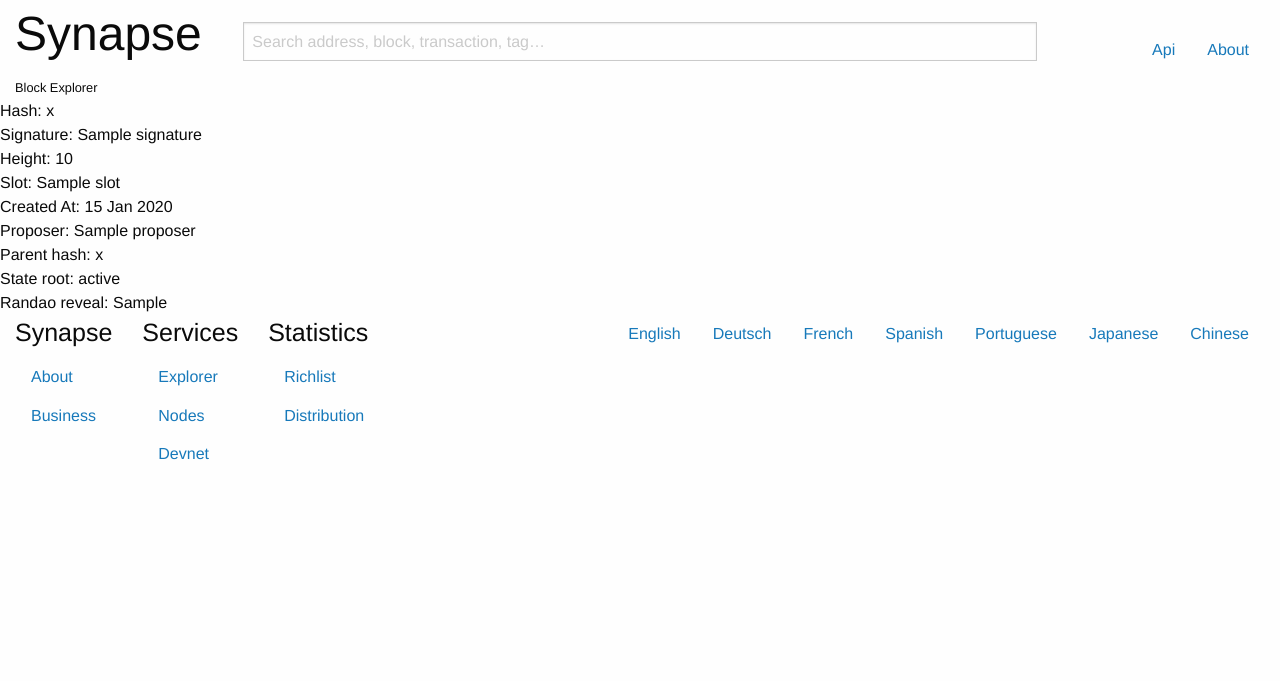
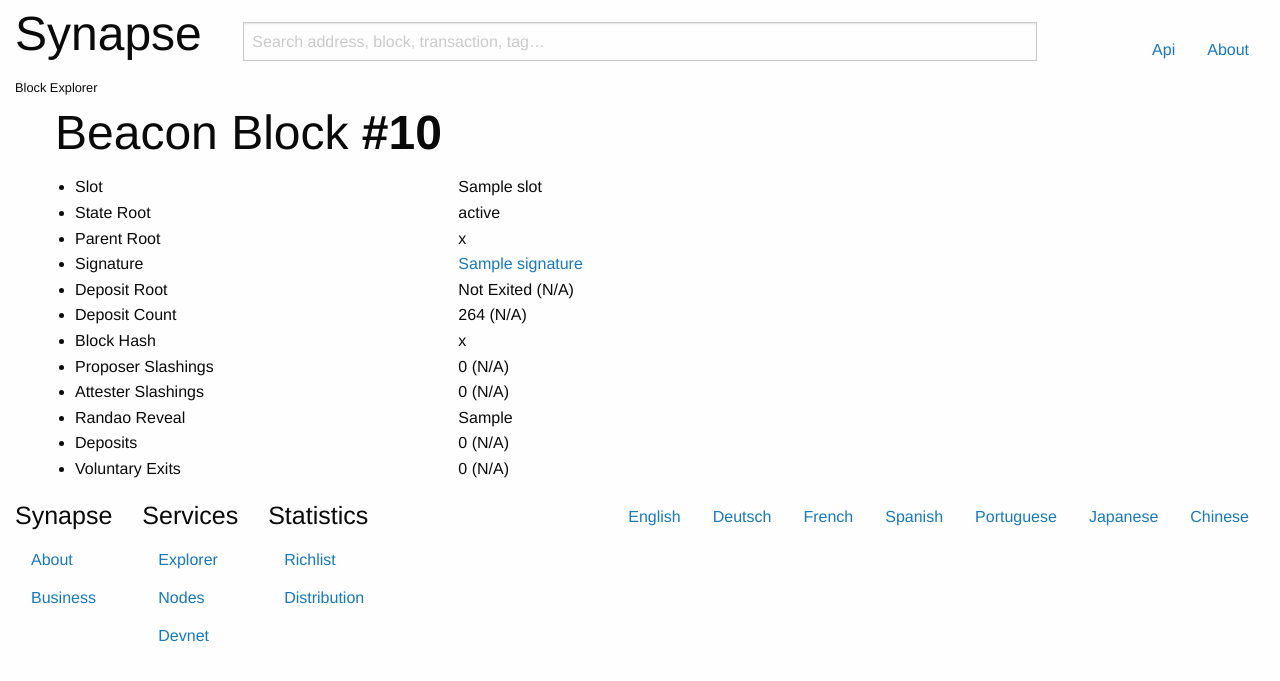
Before and after one commit to phoreproject/graphene, a Node project: template explorer/website/frontend/views/partials/blockdetail.hbs in a window 1280 px wide. Shown: the top 681 px of the page. Run offline with Node 20 templates, Linux system fonts and the light colour scheme; the template is opened without the code that fills it: most values are stand-ins (such as "Sample title", 1, 10 or a date in 2020); some libraries are stand-ins or nearby versions.

Commit message:
Added block details design.

```diff
--- a/explorer/website/backend/src/controllers/blockcontroller.js
+++ b/explorer/website/backend/src/controllers/blockcontroller.js
@@ -8,8 +8,9 @@ class BlockController extends Controller {
 
 	viewBlockDetail(request, response) {
 		const urlQueries = request.query;
-		const hash = urlQueries.hash;
-		this.getDatabase().select().from('blocks').whereRaw('hex(hash) = ?', [ hash ]).then((blockList) => {
+		let hash = urlQueries.hash;
+		hash = '\\x' + hash;
+		this.getDatabase().select().from('blocks').whereRaw("hash = ?", [ hash ]).then((blockList) => {
 			if(blockList.length === 0) {
 				this.send404(response);
 			}
--- a/explorer/website/frontend/views/partials/blockdetail.hbs
+++ b/explorer/website/frontend/views/partials/blockdetail.hbs
@@ -1,3 +1,4 @@
+<!--
 Hash: {{ block.hash }} <br />
 Signature: {{ block.signature }} <br />
 Height: {{ block.height }} <br />
@@ -7,3 +8,140 @@ Proposer: {{ block.proposer }} <br />
 Parent hash: {{ block.parent_block_hash }} <br />
 State root: {{ block.state_root }} <br />
 Randao reveal: {{ block.randao_reveal }} <br />
+-->
+
+<div class="container">
+    <div class="grid-container">
+        <div class="grid-x grid-padding-x">
+            <div class="large-12 cell">
+
+                <h1 class="item-title">Beacon Block <strong>#{{ block.height }}</strong></h1>
+
+                <ul class="item-detail-list">
+                    <li>
+                        <div class="grid-x">
+                            <div class="large-4 cell item-detail-title">
+                                Slot
+                            </div>
+                            <div class="large-8 cell item-detail-content">
+                                {{ block.slot }}
+                            </div>
+                        </div>
+                    </li>
+                    <li>
+                        <div class="grid-x">
+                            <div class="large-4 cell item-detail-title">
+                                State Root
+                            </div>
+                            <div class="large-8 cell item-detail-content">
+                                {{ block.state_root }}
+                            </div>
+                        </div>
+                    </li>
+                    <li>
+                        <div class="grid-x">
+                            <div class="large-4 cell item-detail-title">
+                                Parent Root
+                            </div>
+                            <div class="large-8 cell item-detail-content">
+                                {{ block.parent_block_hash }}
+                            </div>
+                        </div>
+                    </li>
+                    <li>
+                        <div class="grid-x">
+                            <div class="large-4 cell item-detail-title">
+                                Signature
+                            </div>
+                            <div class="large-8 cell item-detail-content">
+                                <a href="#">{{ block.signature }}</a>
+                            </div>
+                        </div>
+                    </li>
+                    <li>
+                        <div class="grid-x">
+                            <div class="large-4 cell item-detail-title">
+                                Deposit Root
+                            </div>
+                            <div class="large-8 cell item-detail-content">
+                                Not Exited (N/A)
+                            </div>
+                        </div>
+                    </li>
+                    <li>
+                        <div class="grid-x">
+                            <div class="large-4 cell item-detail-title">
+                                Deposit Count
+                            </div>
+                            <div class="large-8 cell item-detail-content">
+                                264 (N/A)
+                            </div>
+                        </div>
+                    </li>
+                    <li>
+                        <div class="grid-x">
+                            <div class="large-4 cell item-detail-title">
+                                Block Hash
+                            </div>
+                            <div class="large-8 cell item-detail-content">
+                                {{ block.hash }}
+                            </div>
+                        </div>
+                    </li>
+                    <li>
+                        <div class="grid-x">
+                            <div class="large-4 cell item-detail-title">
+                                Proposer Slashings
+                            </div>
+                            <div class="large-8 cell item-detail-content">
+                                0 (N/A)
+                            </div>
+                        </div>
+                    </li>
+                    <li>
+                        <div class="grid-x">
+                            <div class="large-4 cell item-detail-title">
+                                Attester Slashings
+                            </div>
+                            <div class="large-8 cell item-detail-content">
+                                0 (N/A)
+                            </div>
+                        </div>
+                    </li>
+                    <li>
+                        <div class="grid-x">
+                            <div class="large-4 cell item-detail-title">
+                                Randao Reveal
+                            </div>
+                            <div class="large-8 cell item-detail-content">
+                                {{ block.randao_reveal }}
+                            </div>
+                        </div>
+                    </li>
+                    <li>
+                        <div class="grid-x">
+                            <div class="large-4 cell item-detail-title">
+                                Deposits
+                            </div>
+                            <div class="large-8 cell item-detail-content">
+                                0 (N/A)
+                            </div>
+                        </div>
+                    </li>
+                    <li>
+                        <div class="grid-x">
+                            <div class="large-4 cell item-detail-title">
+                                Voluntary Exits
+                            </div>
+                            <div class="large-8 cell item-detail-content">
+                                0 (N/A)
+                            </div>
+                        </div>
+                    </li>
+
+                </ul>
+
+            </div>
+        </div>
+    </div>
+</div>
```
Also changed, not shown: explorer/website/frontend/sass/main.scss (+17 -2 lines).
